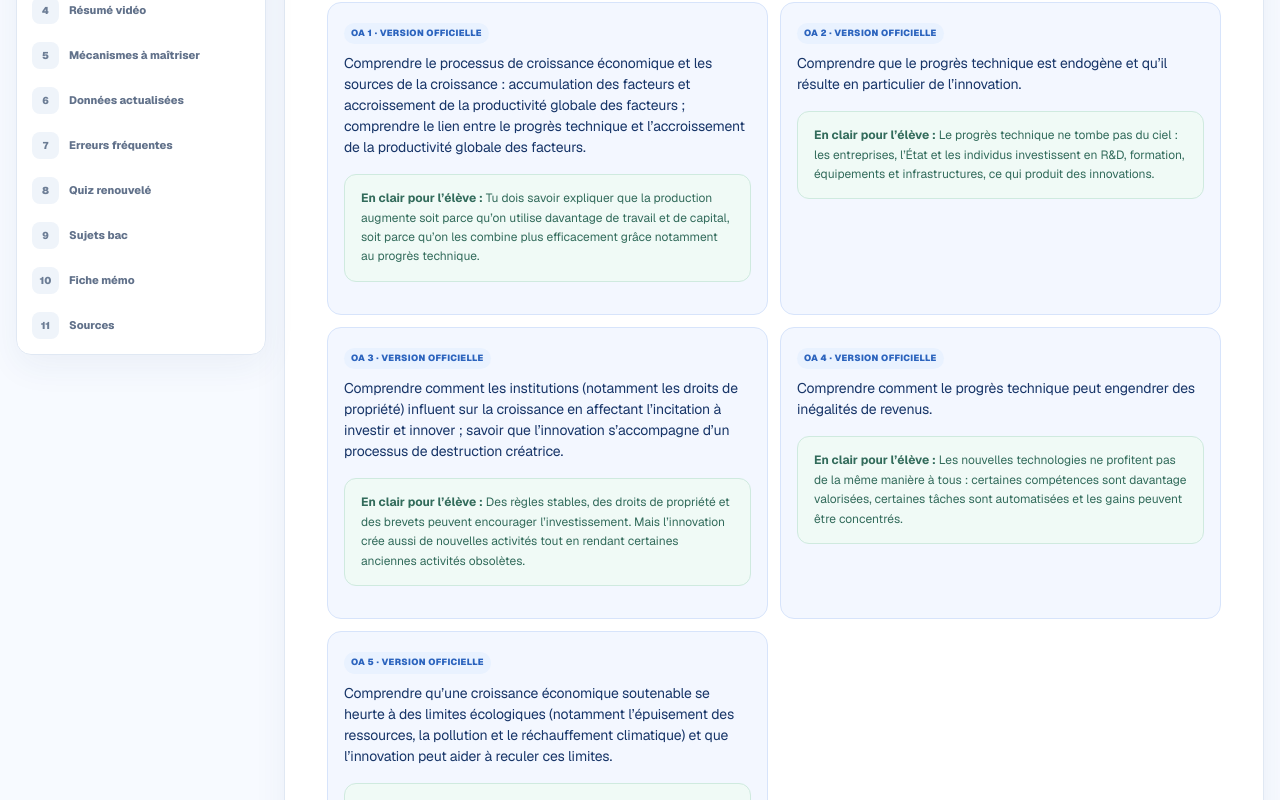
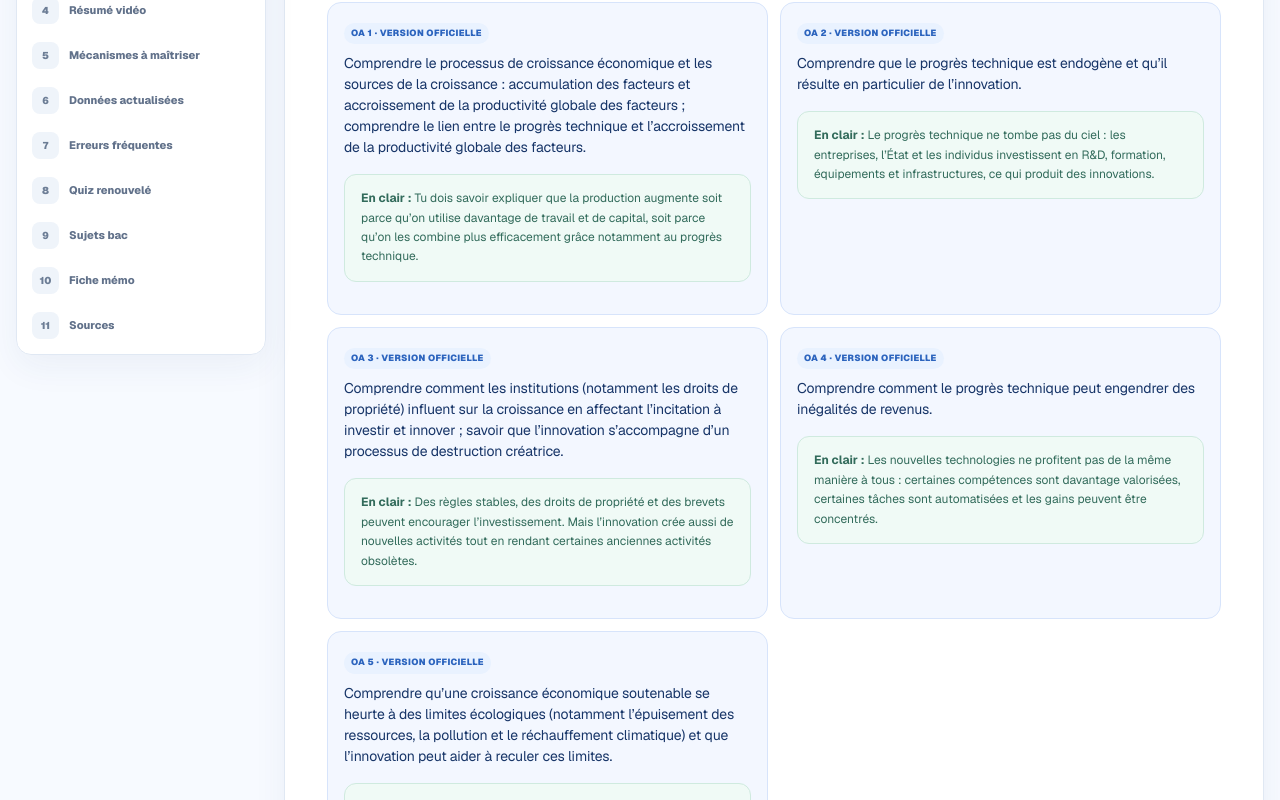
Before and after one commit to menceco-dakasier/capses, a Next.js app: page /terminale/croissance-economique in a window 1280 px wide. Shown: the part 780-1580 px from the top of the page. Built offline with nearby package versions, Linux system fonts and the light colour scheme.

Commit message:
chore: simplifier le libellé En clair

```diff
--- a/src/app/terminale/croissance-economique/page.tsx
+++ b/src/app/terminale/croissance-economique/page.tsx
@@ -293,7 +293,7 @@ export default function CroissanceEconomiquePage() {
                       <span className={styles.badge}>{item.n} · version officielle</span>
                       <h3>{item.official}</h3>
                       <div className={styles.callout + " " + styles.good}>
-                        <strong>En clair pour l’élève :</strong> {item.clear}
+                        <strong>En clair :</strong> {item.clear}
                       </div>
                     </div>
                   ))}
```
